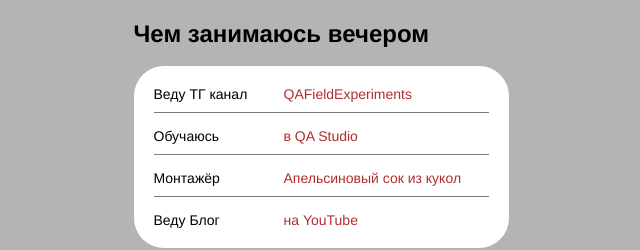
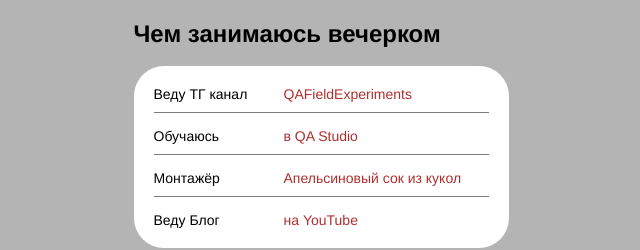
Before and after one commit to EvgSash/EvgSash.github.io, a plain HTML site: page index.html in a window 1280 px wide. Shown: the part 453-703 px from the top of the page, 319-959 px from the left. Drawn offline with Linux system fonts and the light colour scheme.

Commit message:
new_branch

```diff
--- a/index.html
+++ b/index.html
@@ -56,7 +56,7 @@
         </ul>
       </section>
       <section class="links">
-        <h2 class="links__header">Чем занимаюсь вечером</h2>
+        <h2 class="links__header">Чем занимаюсь вечерком</h2>
         <ul class="links__container">
           <li class="links__link">
             <p class="links__title">Веду ТГ канал</p>
```
